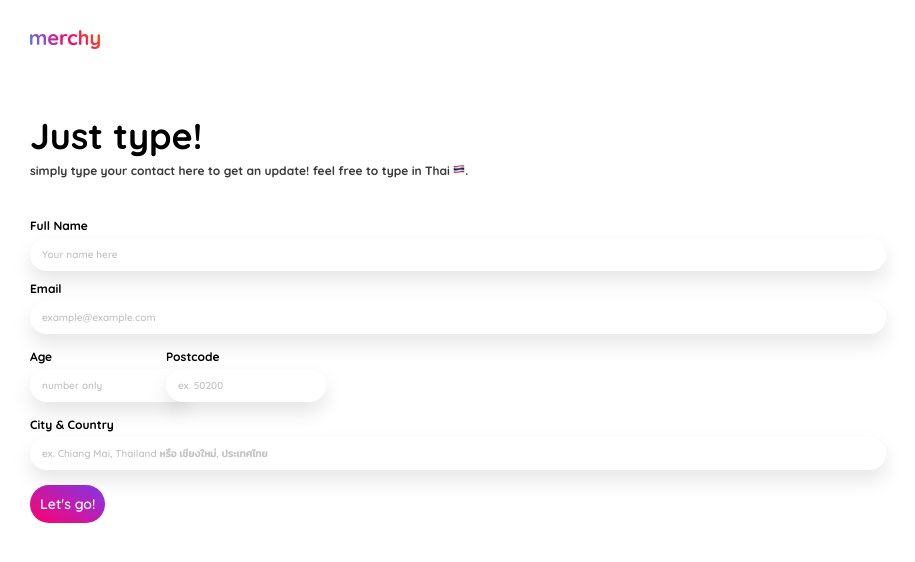
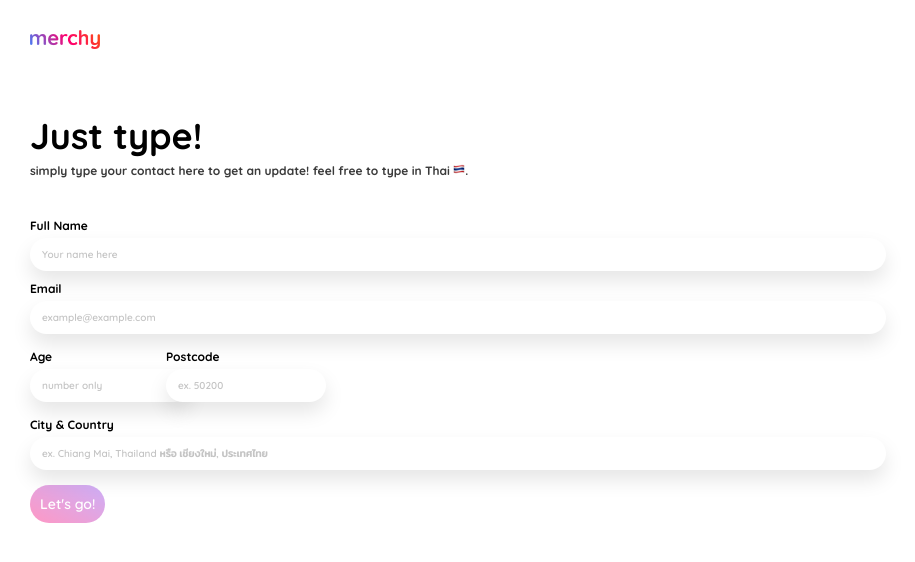
Before and after one commit to kaoapithepp/merchy-validation-page, a React (Create React App) app: page /contact in a window 1280 px wide. Shown: the top 562 px of the page, without its empty margins (0-915 px from the left). Built offline with nearby package versions, Linux system fonts and the light colour scheme.

Commit message:
perf: form field valid with button

```diff
--- a/src/App.css
+++ b/src/App.css
@@ -91,6 +91,14 @@ button {
   align-items: center;
 }
 
+button:disabled {
+  opacity: 0.4;
+}
+
+button:enabled {
+  opacity: 1;
+}
+
 .emoji {
   height: 30px;
 }
--- a/src/page/contact.js
+++ b/src/page/contact.js
@@ -13,6 +13,8 @@ const Contact = () => {
     const [age, setAge] = useState('');
     const [postCode, setPostCode] = useState('');
     const [cityCountry, setcityCountry] = useState('');
+    const [isDisabled, setIsDisabled] = useState(true)
+
 
     function handleSubmit() {
         user_entity['fullName'] = fullName;
@@ -23,6 +25,18 @@ const Contact = () => {
 
         console.log(user_entity);
     }
+
+    function buttonValidation() {
+        if (fullName &&
+            email &&
+            age &&
+            postCode &&
+            cityCountry != ''){
+                setIsDisabled(false);
+        }
+    }
+
+
 
     return (
         <div className="page-align">
@@ -36,7 +50,7 @@ const Contact = () => {
                     </p>
                 </div>
                 <div className="interact-section">
-                    <form>
+                    <form onChange={buttonValidation}>
                         <div className="form-elem">
                             <h5>Full Name</h5>
                             <input type="text" placeholder="Your name here" value={fullName} onChange={e => { setFullName(e.target.value) }} />
@@ -60,7 +74,7 @@ const Contact = () => {
                             <input type="text" placeholder="ex. Chiang Mai, Thailand หรือ เชียงใหม่, ประเทศไทย" value={cityCountry} onChange={e => { setcityCountry(e.target.value) }}/>
                         </div>
                         <Link to="/gender" style={{textDecoration: 'inherit', color: 'inherit'}}>
-                            <button onClick={handleSubmit}>Let's go!</button>
+                            <button disabled={isDisabled} onClick={handleSubmit}>Let's go!</button>
                         </Link>
                     </form>
                 </div>
```
